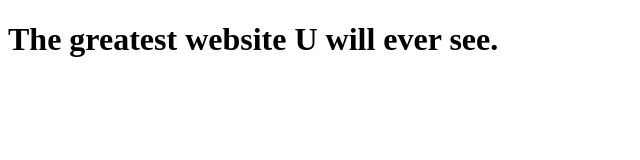
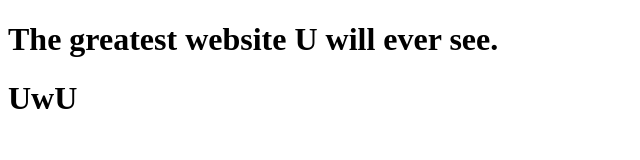
Before and after one commit to 4TiZaras/les1, a plain HTML site: page website.html in a window 1280 px wide. Shown: the whole page, without its empty margins (0-640 px from the left). Drawn offline with Linux system fonts and the light colour scheme.

Commit message:
website.html

```diff
--- a/website.html
+++ b/website.html
@@ -8,5 +8,6 @@
 </head>
 <body>
     <h1>The greatest website U will ever see.</h1>
+    <h1>UwU</h1>
 </body>
 </html>
```
